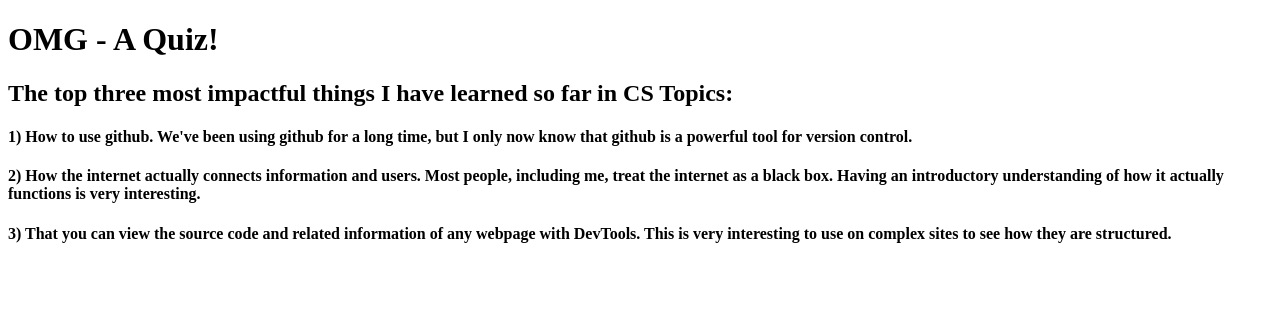
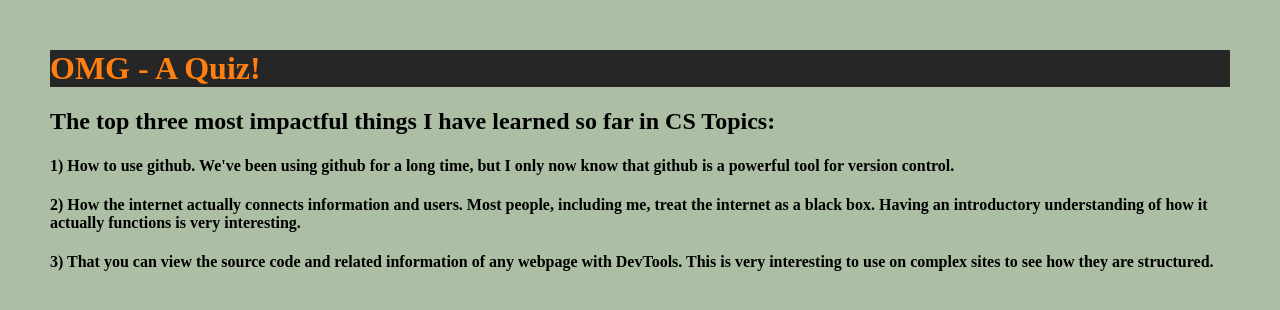
Before and after one commit to malachyguzman/malachyguzman.github.io, a plain HTML site: page Quiz/index.html in a window 1280 px wide. Drawn offline with Linux system fonts and the light colour scheme.

Commit message:
Added style to index.html

```diff
--- /dev/null
+++ b/Quiz/css/style.css
@@ -0,0 +1,21 @@
+/*
+Color palette:
+#262626
+#ACBFA4
+#E2E8CE
+#FF7F11
+#FF1B1C
+#D5D8DC
+*/
+
+/* top right bottom left  */
+
+body {
+  margin: 50px;
+  background-color: #ACBFA4
+}
+
+h1{
+  color: #FF7F11;
+  background-color: #262626
+}
--- a/Quiz/index.html
+++ b/Quiz/index.html
@@ -7,6 +7,7 @@
   <title>OMG - A Quiz!</title>
   <meta name="description" content="OMG - A Quiz!">
   <meta name="author" content="Malachy">
+  <link rel="stylesheet" href="css/style.css">
 </head>
 
 <body>
```
Also changed, not shown: 2 other files.
